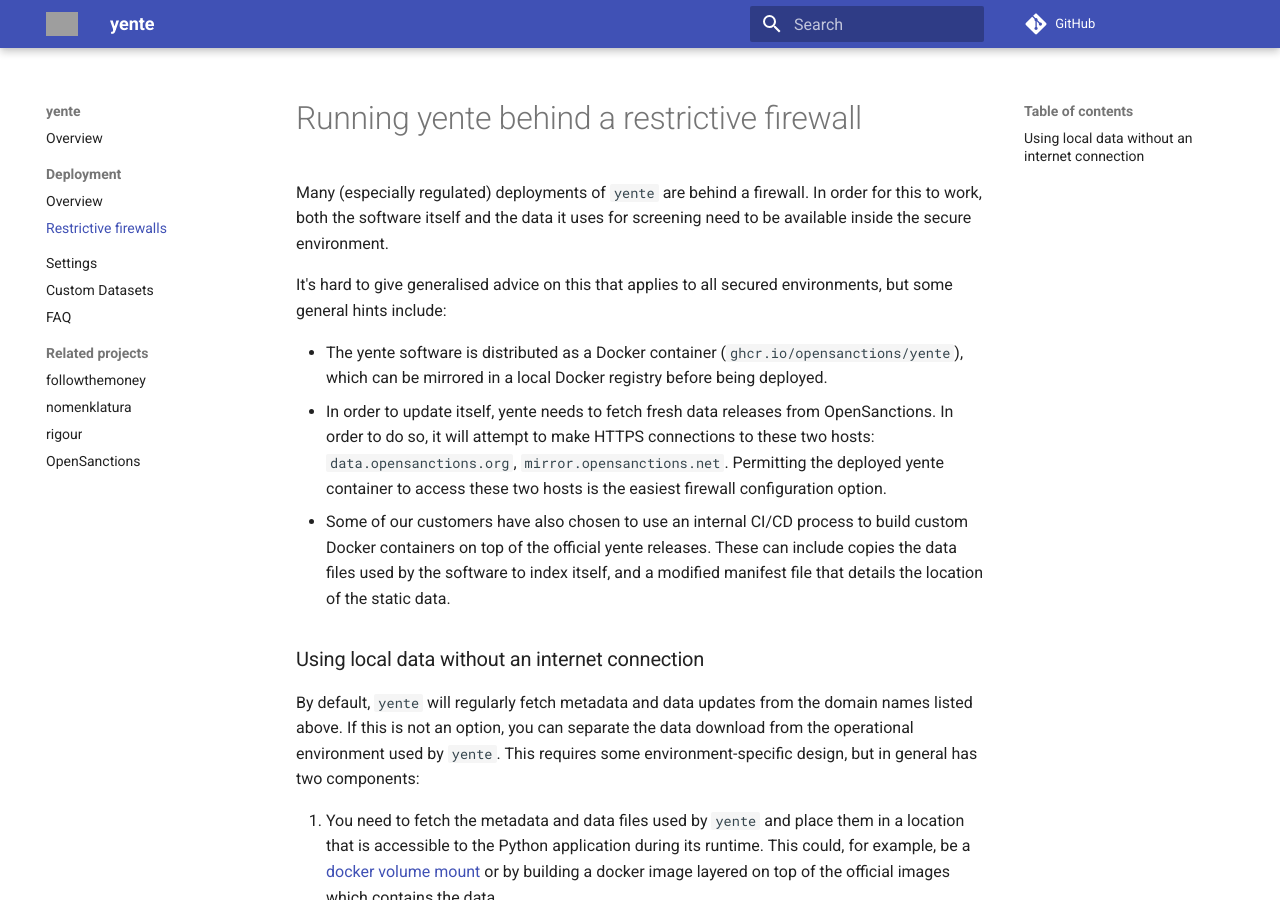
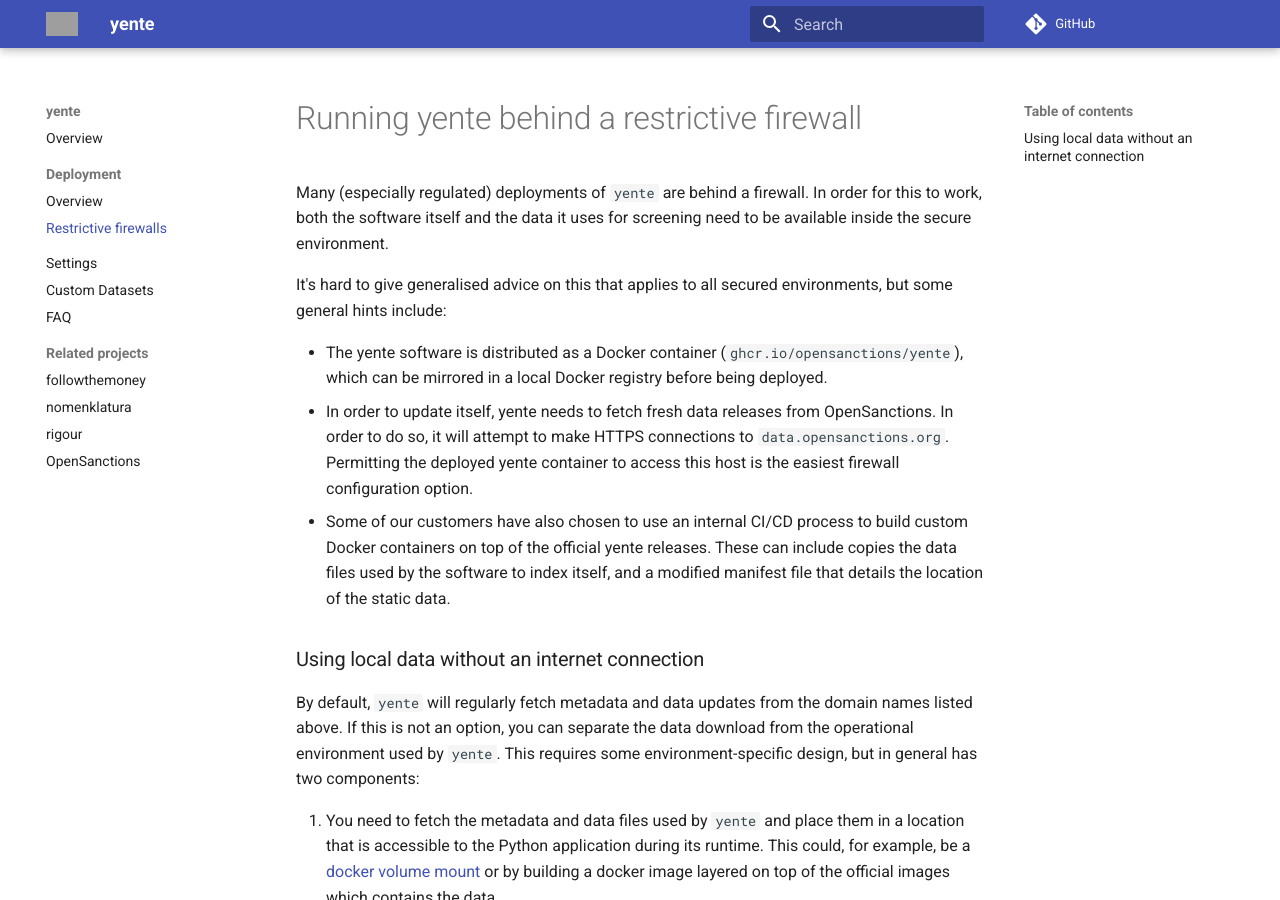
Before and after one commit to opensanctions/yente, an MkDocs documentation site: the page built from docs/deploy/firewall.md, in a window 1280 px wide and 900 px high. Built offline with MkDocs 1.6.1 and Material for MkDocs 9.7.7, drawn with Linux system fonts in a browser that asks for light colours; comment, search, counter and statistics services are not loaded; grey boxes are pictures that could not be loaded.

Commit message:
docs: Update to remove mirror.opensanctions.org

```diff
--- a/docs/deploy/firewall.md
+++ b/docs/deploy/firewall.md
@@ -5,7 +5,7 @@ Many (especially regulated) deployments of `yente` are behind a firewall. In ord
 It's hard to give generalised advice on this that applies to all secured environments, but some general hints include:
 
 * The yente software is distributed as a Docker container (`ghcr.io/opensanctions/yente`), which can be mirrored in a local Docker registry before being deployed.
-* In order to update itself, yente needs to fetch fresh data releases from OpenSanctions. In order to do so, it will attempt to make HTTPS connections to these two hosts: `data.opensanctions.org`, `mirror.opensanctions.net`. Permitting the deployed yente container to access these two hosts is the easiest firewall configuration option.
+* In order to update itself, yente needs to fetch fresh data releases from OpenSanctions. In order to do so, it will attempt to make HTTPS connections to `data.opensanctions.org`. Permitting the deployed yente container to access this host is the easiest firewall configuration option.
 * Some of our customers have also chosen to use an internal CI/CD process to build custom Docker containers on top of the official yente releases. These can include copies the data files used by the software to index itself, and a modified manifest file that details the location of the static data.
 
 ### Using local data without an internet connection
```
